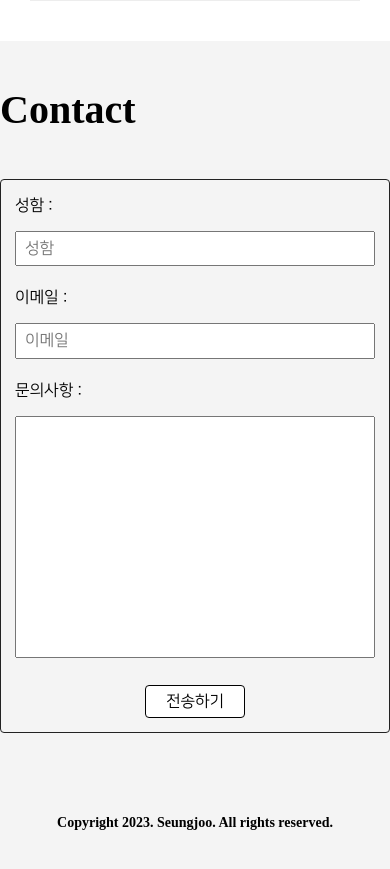
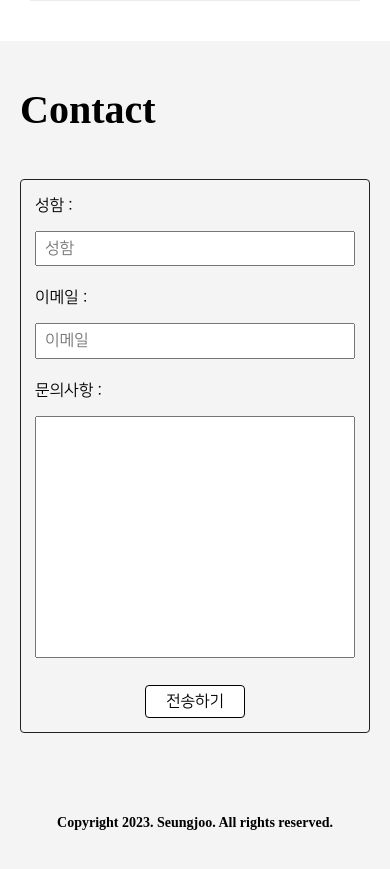
Before and after one commit to dope0515/myPortfolio, a plain HTML site: page index.html in a window 390 px wide. Shown: the part 5235-6104 px from the top of the page. Drawn offline with nearby package versions, Linux system fonts and the light colour scheme; a web font is replaced by a local one.

Commit message:
반응형 대응

```diff
--- a/assets/sass/component/_main.scss
+++ b/assets/sass/component/_main.scss
@@ -286,6 +286,7 @@ main {
             min-height: auto;
             background-color: #F4F4F4;
             .sec-inner {
+                width: calc(100% - 4rem);
                 height: auto;
                 .sec-tit {
                     font-size: 4rem;
```
Also changed, not shown: assets/css/style.css.
